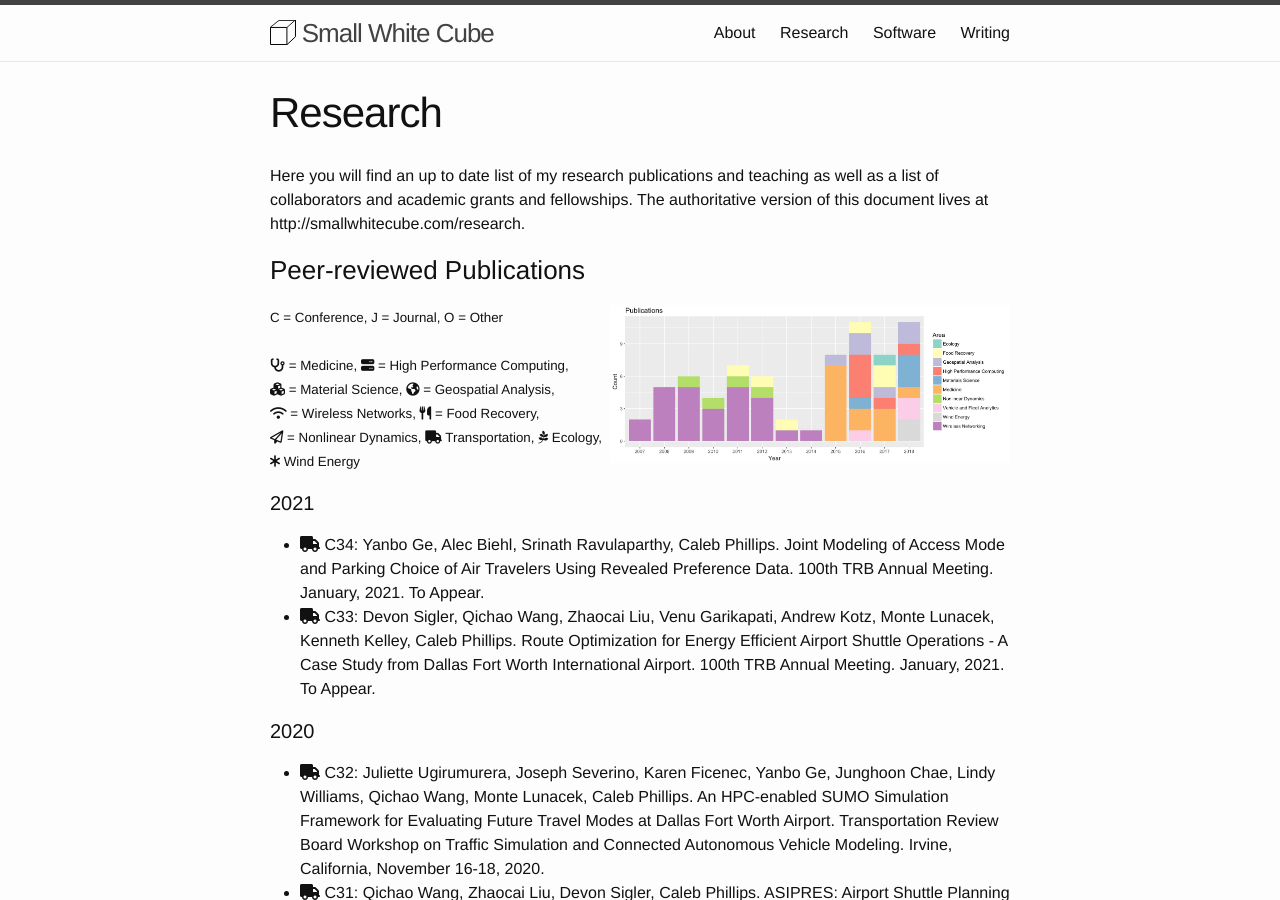
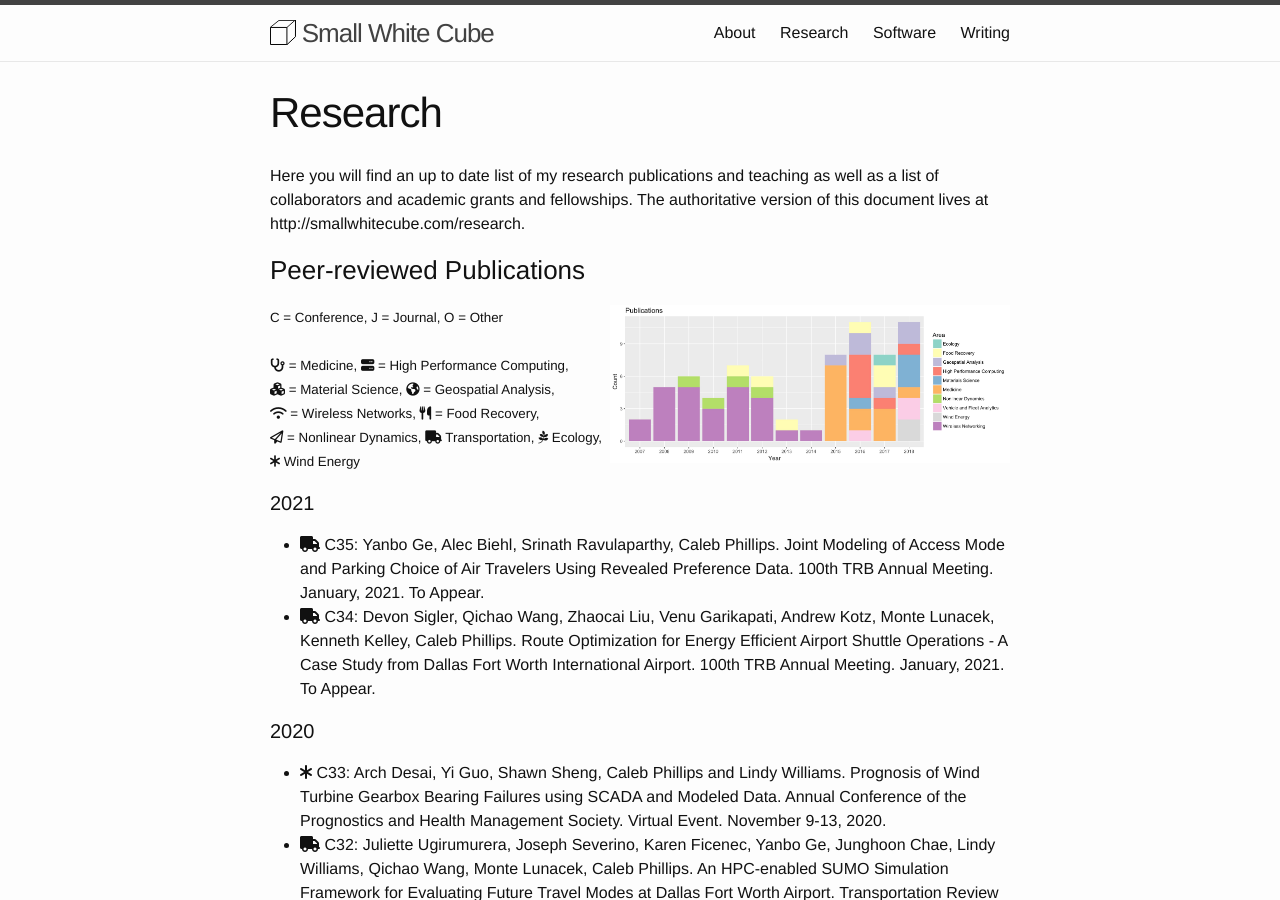
Before and after one commit to somerandomsequence/smallwhitecube, a Jekyll site: the page built from research.md, in a window 1280 px wide and 900 px high. Built offline with Jekyll 4.4.1, drawn with Linux system fonts in a browser that asks for light colours; nearby versions of some CDN libraries; some of the changed text lies outside the part shown.

Commit message:
Update papers.html

```diff
--- a/_includes/papers.html
+++ b/_includes/papers.html
@@ -18,12 +18,13 @@
 
   <h4>2021</h4>
   <ul>
-    <li><i class="fa fa-truck"></i> C34: Yanbo Ge, Alec Biehl, Srinath Ravulaparthy, Caleb Phillips. Joint Modeling of Access Mode and Parking Choice of Air Travelers Using Revealed Preference Data. 100th TRB Annual Meeting. January, 2021. To Appear.</li>
-    <li><i class="fa fa-truck"></i> C33: Devon Sigler, Qichao Wang, Zhaocai Liu, Venu Garikapati, Andrew Kotz, Monte Lunacek, Kenneth Kelley, Caleb Phillips. Route Optimization for Energy Efficient Airport Shuttle Operations - A Case Study from Dallas Fort Worth International Airport. 100th TRB Annual Meeting. January, 2021. To Appear.</li>
+    <li><i class="fa fa-truck"></i> C35: Yanbo Ge, Alec Biehl, Srinath Ravulaparthy, Caleb Phillips. Joint Modeling of Access Mode and Parking Choice of Air Travelers Using Revealed Preference Data. 100th TRB Annual Meeting. January, 2021. To Appear.</li>
+    <li><i class="fa fa-truck"></i> C34: Devon Sigler, Qichao Wang, Zhaocai Liu, Venu Garikapati, Andrew Kotz, Monte Lunacek, Kenneth Kelley, Caleb Phillips. Route Optimization for Energy Efficient Airport Shuttle Operations - A Case Study from Dallas Fort Worth International Airport. 100th TRB Annual Meeting. January, 2021. To Appear.</li>
   </ul>
 
   <h4>2020</h4>
   <ul>
+    <li><i class="fa fa-asterisk"></i> C33: Arch Desai, Yi Guo, Shawn Sheng, Caleb Phillips and Lindy Williams. Prognosis of Wind Turbine Gearbox Bearing Failures using SCADA and Modeled Data. Annual Conference of the Prognostics and Health Management Society. Virtual Event. November 9-13, 2020.</li>
     <li><i class="fa fa-truck"></i> C32: Juliette Ugirumurera, Joseph Severino, Karen Ficenec, Yanbo Ge, Junghoon Chae, Lindy Williams, Qichao Wang, Monte Lunacek, Caleb Phillips. An HPC-enabled SUMO Simulation Framework for Evaluating Future Travel Modes at Dallas Fort Worth Airport. Transportation Review Board Workshop on Traffic Simulation and Connected Autonomous Vehicle Modeling. Irvine, California, November 16-18, 2020.</li>
     <li><i class="fa fa-truck"></i> C31: Qichao Wang, Zhaocai Liu, Devon Sigler, Caleb Phillips. ASIPRES: Airport Shuttle Planning and Improved Routing Event-driven Simulation. Transportation Review Board Workshop on Traffic Simulation and Connected Autonomous Vehicle Modeling. Irvine, California, November 16-18, 2020.</li>
     <li><i class="fa fa-stethoscope" aria-hidden="true"></i> J31: Grant S Lipman, Carrie Jurkiewicz, Andre Burnier, James Marvel, Caleb Phillips, Cassie Lowry, Jessica Hawkins, Andrew Navlyt, Erik R Swenson. A Randomized Controlled Trial of the Lowest Effective Dose of Acetazolamide for Acute Mountain Sickness Prevention. The American Journal of Medicine. 2020. ISSN 0002-9343. <a href="https://doi.org/10.1016/j.amjmed.2020.05.003">[doi link]</a></li>
@@ -148,6 +149,7 @@
 
 <h3>Invited Talks</h3>
 <ul>
+ <li><i class="fa fa-truck" aria-hidden="true"></i> T23: Caleb Phillips. The Athena Project at DFW Airport. <a href="https://reutersevents.com/events/mobility-usa/">Mobility Summit - Reuters Events</a>. October 22-23, 2020. Global Online Edition.</li>
  <li><i class="fa fa-truck" aria-hidden="true"></i> T22: Caleb Phillips. Sustainability and Asset Management. Airports Going Green. Chicago, IL. November 6, 2019.</li>
  <li><i class="fa fa-truck" aria-hidden="true"></i> T21: Caleb Phillips. Data Infrastructure and Management (Keynote). Technology Enhanced Infrastructure Summit. Texas State University. September 5, 2019. San Marcos, TX.</li>
  <li><i class="fa fa-truck" aria-hidden="true"></i> T20: Caleb Phillips. Joint planning for RISC - Resilient Installations and Secure Communities. Defense Tech Connect. National Harbor, MD. November 17-20, 2019.</li>
```
